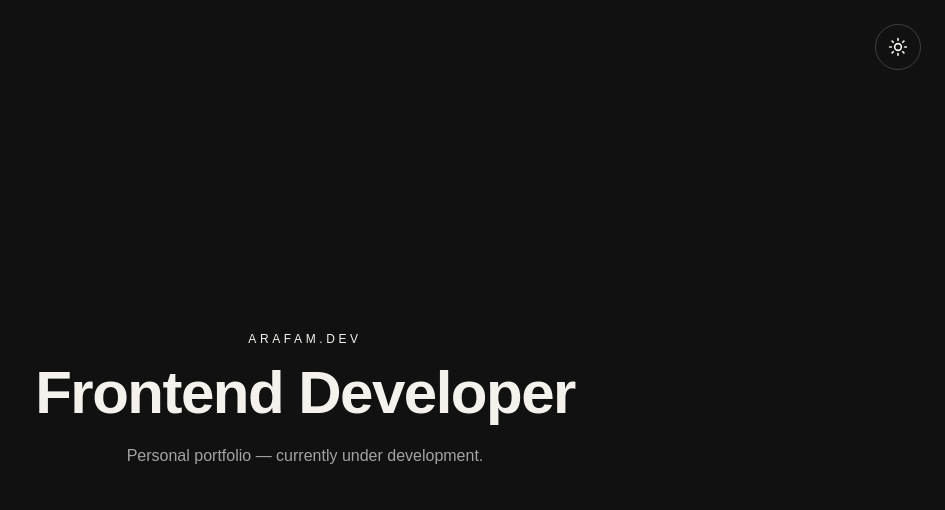
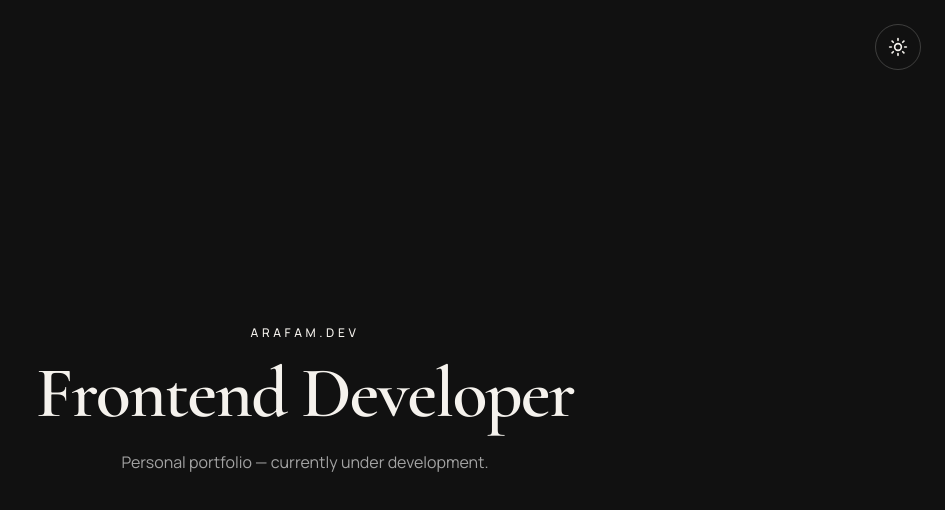
Before and after one commit to arafamdev/arafam-portfolio, a React (Vite) app: page / in a window 1280 px wide. Shown: the top 510 px of the page, without its empty margins (335-1280 px from the left). Built offline with nearby package versions, Linux system fonts and the light colour scheme.

Commit message:
feat: establish editorial design system

```diff
--- a/src/App.jsx
+++ b/src/App.jsx
@@ -28,7 +28,7 @@ function App() {
         Arafam.dev
       </p>
 
-      <h1 className="text-4xl font-semibold tracking-tight sm:text-6xl">
+      <h1 className="font-display text-5xl font-semibold tracking-tight sm:text-7xl">
         Frontend Developer
       </h1>
 
--- a/src/index.css
+++ b/src/index.css
@@ -1,34 +1,38 @@
+@import url('https://fonts.googleapis.com/css2?family=Cormorant+Garamond:wght@400;500;600;700&family=Manrope:wght@400;500;600;700&display=swap');
 @import 'tailwindcss';
 
-/* Semantic colors for both themes */
+/* Default theme: dark */
 :root {
   color-scheme: dark;
 
-  --color-background: #111111;
-  --color-foreground: #f5f2ed;
-  --color-muted: #a3a3a3;
+  --background: #111111;
+  --foreground: #f5f2ed;
+  --muted: #a3a3a3;
 
-  font-family: Arial, Helvetica, sans-serif;
+  font-family: 'Manrope', Arial, sans-serif;
   font-synthesis: none;
   text-rendering: optimizeLegibility;
   -webkit-font-smoothing: antialiased;
   -moz-osx-font-smoothing: grayscale;
 }
 
-/* Light theme overrides */
+/* Light theme */
 :root[data-theme='light'] {
   color-scheme: light;
 
-  --color-background: #f5f2ed;
-  --color-foreground: #111111;
-  --color-muted: #666666;
+  --background: #e8e4dd;
+  --foreground: #242320;
+  --muted: #605d58;
 }
 
-/* Expose semantic colors to Tailwind */
+/* Tailwind semantic color tokens */
 @theme inline {
-  --color-background: var(--color-background);
-  --color-foreground: var(--color-foreground);
-  --color-muted: var(--color-muted);
+  --font-display: 'Cormorant Garamond', Georgia, serif;
+  --font-sans: 'Manrope', Arial, sans-serif;
+
+  --color-background: var(--background);
+  --color-foreground: var(--foreground);
+  --color-muted: var(--muted);
 }
 
 html {
@@ -39,8 +43,8 @@ body {
   min-width: 320px;
   min-height: 100vh;
   margin: 0;
-  background-color: var(--color-background);
-  color: var(--color-foreground);
+  background-color: var(--background);
+  color: var(--foreground);
 }
 
 button,
@@ -48,3 +52,9 @@ input,
 textarea {
   font: inherit;
 }
+
+@media (prefers-reduced-motion: reduce) {
+  html {
+    scroll-behavior: auto;
+  }
+}
```
